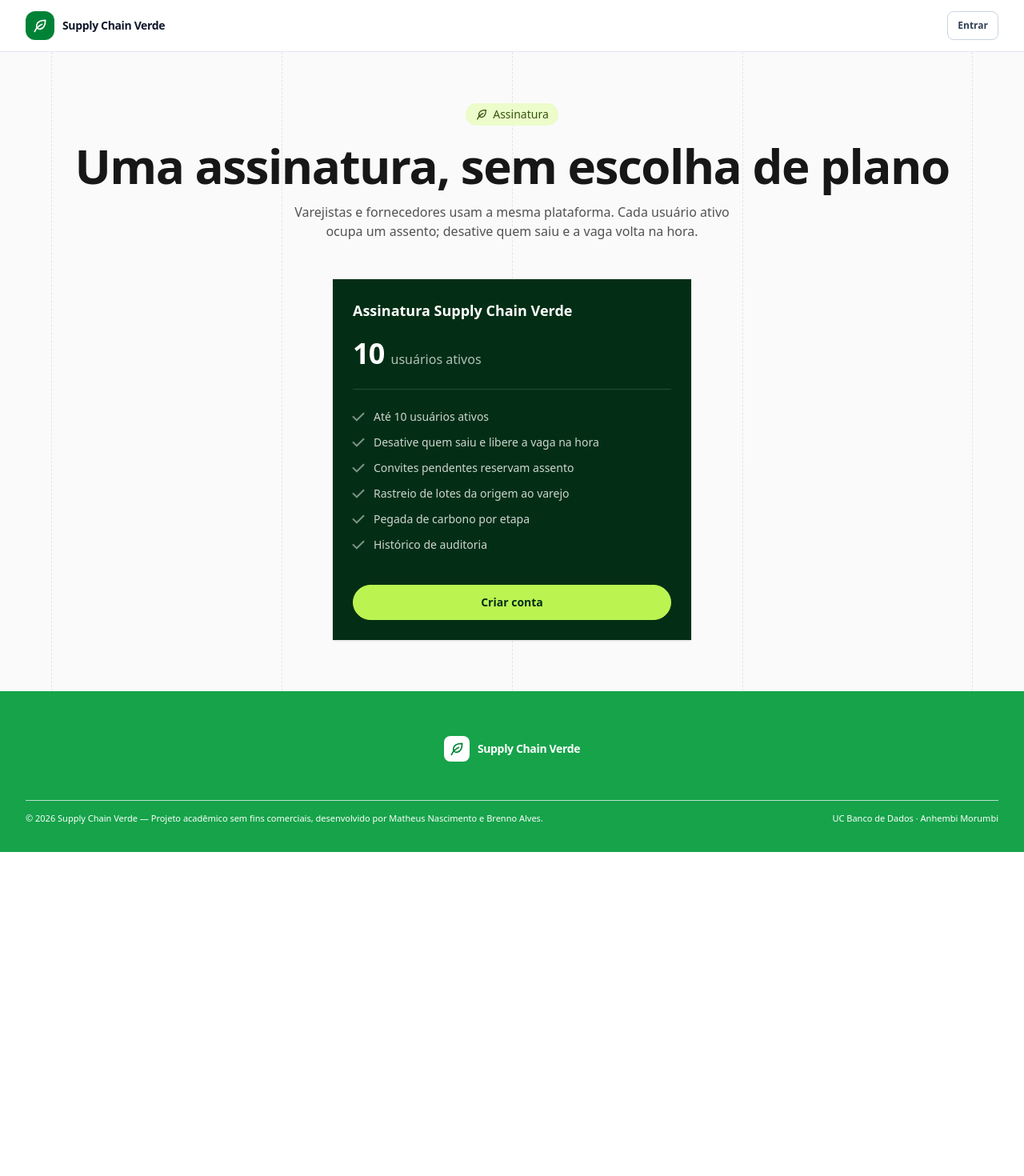
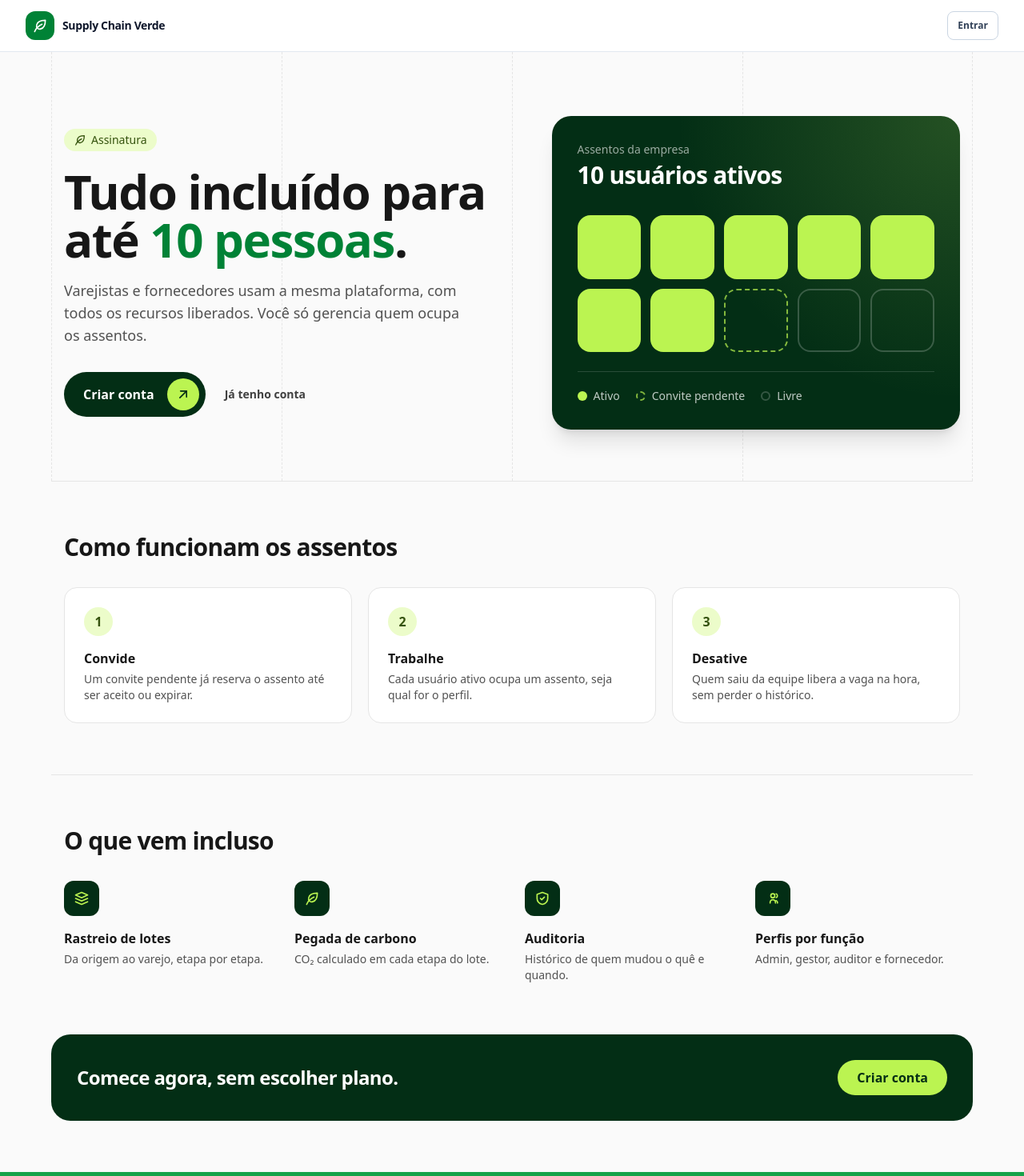
Before and after one commit to matheusnascimentods/supply-chain-verde-web, an Angular app: page /assinatura in a window 1280 px wide. Shown: the top 1470 px of the page at 80% size. Before the commit the page ends 1065 px from the top, so only its background shows below. Built offline with nearby package versions, Linux system fonts and the light colour scheme.

Commit message:
feat: redesenha a página de assinatura com a grade de assentos
Hero em duas colunas com o card dos 10 assentos (ativo, convite pendente
e livre), os três passos do modelo de assentos, os recursos inclusos com
ícones e uma faixa final de CTA.

```diff
--- a/src/app/features/signup/presentation/pages/subscription/index.component.css
+++ b/src/app/features/signup/presentation/pages/subscription/index.component.css
@@ -3,8 +3,16 @@
 .subscription-page {
   @apply min-h-screen bg-neutral-50 text-neutral-900;
 }
-.subscription-main {
-  @apply relative mx-auto max-w-6xl px-4 pt-12 pb-16 sm:pt-16;
+.subscription-icon {
+  @apply h-5 w-5;
+}
+.subscription-icon-sm {
+  @apply h-4 w-4;
+}
+
+/* Hero */
+.subscription-hero {
+  @apply relative mx-auto grid max-w-6xl items-center gap-12 px-4 pt-12 pb-16 sm:pt-20 lg:grid-cols-[1.1fr_1fr];
 }
 .subscription-guides {
   @apply pointer-events-none absolute inset-0 hidden grid-cols-4 md:grid;
@@ -12,43 +20,115 @@
 .subscription-guides span {
   @apply border-l border-dashed border-neutral-200 last:border-r;
 }
-.subscription-intro {
-  @apply relative flex flex-col items-center text-center;
+.subscription-hero-text {
+  @apply relative;
 }
 .subscription-badge {
   @apply inline-flex items-center gap-1.5 rounded-full bg-lime-100 px-3 py-1 text-sm font-medium text-lime-900;
 }
-.subscription-badge-icon {
-  @apply h-4 w-4;
-}
 .subscription-title {
   @apply mt-5 text-4xl font-semibold tracking-tight sm:text-6xl;
 }
+.subscription-highlight {
+  @apply text-green-700;
+}
 .subscription-subtitle {
-  @apply mt-4 max-w-xl text-neutral-600;
+  @apply mt-5 max-w-lg text-lg text-neutral-600;
 }
+.subscription-actions {
+  @apply mt-8 flex flex-wrap items-center gap-6;
+}
+.subscription-cta {
+  @apply inline-flex items-center gap-4 rounded-full bg-green-950 py-2 pr-2 pl-6 font-semibold text-white transition-colors hover:bg-green-900 focus-visible:outline-2 focus-visible:outline-offset-4 focus-visible:outline-green-700;
+}
+.subscription-cta-icon {
+  @apply inline-flex h-10 w-10 items-center justify-center rounded-full bg-lime-300 text-green-950;
+}
+.subscription-link {
+  @apply text-sm font-semibold text-neutral-700 underline-offset-4 hover:underline focus-visible:outline-2 focus-visible:outline-offset-4 focus-visible:outline-green-700;
+}
+
+/* Card com a grade de assentos */
 .subscription-card {
-  @apply relative mx-auto mt-12 flex max-w-md flex-col border border-green-950 bg-green-950 p-6 text-white shadow-sm;
+  @apply relative rounded-3xl bg-green-950 p-6 text-white shadow-xl sm:p-8;
+  background-image: radial-gradient(circle at 100% 0%, rgb(190 242 100 / 0.18), transparent 55%);
 }
-.subscription-name {
-  @apply text-lg font-semibold;
+.subscription-card-head {
+  @apply flex flex-col gap-1;
 }
-.subscription-users {
-  @apply mt-5 border-b border-white/15 pb-6 text-white/70;
+.subscription-card-label {
+  @apply text-sm text-white/60;
 }
-.subscription-users-number {
-  @apply mr-1 text-4xl font-semibold tracking-tight text-white;
+.subscription-card-number {
+  @apply text-3xl font-semibold tracking-tight;
+}
+.subscription-seats {
+  @apply mt-8 grid grid-cols-5 gap-3;
+}
+.subscription-seats .subscription-seat {
+  @apply aspect-square h-auto w-full rounded-2xl;
+}
+.subscription-seat {
+  @apply inline-block h-3 w-3 rounded-full;
+}
+.subscription-seat[data-seat='active'] {
+  @apply bg-lime-300;
+}
+.subscription-seat[data-seat='pending'] {
+  @apply border-2 border-dashed border-lime-300/70;
+}
+.subscription-seat[data-seat='free'] {
+  @apply border-2 border-white/20;
+}
+.subscription-legend {
+  @apply mt-6 flex flex-wrap gap-x-5 gap-y-2 border-t border-white/15 pt-5 text-sm text-white/75;
+}
+.subscription-legend li {
+  @apply flex items-center gap-2;
+}
+
+/* Seções */
+.subscription-section {
+  @apply mx-auto max-w-6xl border-t border-neutral-200 px-4 py-16;
+}
+.subscription-section-title {
+  @apply text-2xl font-semibold tracking-tight sm:text-3xl;
+}
+.subscription-steps {
+  @apply mt-8 grid gap-5 md:grid-cols-3;
+}
+.subscription-step {
+  @apply rounded-2xl border border-neutral-200 bg-white p-6;
+}
+.subscription-step-number {
+  @apply inline-flex h-9 w-9 items-center justify-center rounded-full bg-lime-100 font-semibold text-lime-900;
+}
+.subscription-step-title {
+  @apply mt-4 font-semibold;
+}
+.subscription-step-text {
+  @apply mt-1 text-sm text-neutral-600;
 }
 .subscription-features {
-  @apply mt-6 mb-10 flex flex-1 flex-col gap-3;
+  @apply mt-8 grid gap-8 sm:grid-cols-2 lg:grid-cols-4;
 }
-.subscription-feature {
-  @apply flex items-start gap-3 text-sm text-white/80;
+.subscription-feature-icon {
+  @apply inline-flex h-11 w-11 items-center justify-center rounded-xl bg-green-950 text-lime-300;
 }
-.subscription-feature::before {
-  content: '';
-  @apply mt-1 h-2 w-3.5 shrink-0 -rotate-45 border-b-2 border-l-2 border-current opacity-60;
+.subscription-feature-title {
+  @apply mt-4 font-semibold;
 }
-.subscription-cta {
-  @apply inline-flex min-h-11 items-center justify-center rounded-full border border-lime-300 bg-lime-300 px-5 text-sm font-semibold text-green-950 transition-colors hover:bg-lime-200 focus-visible:outline-2 focus-visible:outline-offset-2 focus-visible:outline-lime-300;
+.subscription-feature-text {
+  @apply mt-1 text-sm text-neutral-600;
 }
+
+/* Faixa final */
+.subscription-band {
+  @apply mx-4 mb-16 flex flex-col items-start justify-between gap-6 rounded-3xl bg-green-950 p-8 text-white sm:flex-row sm:items-center lg:mx-auto lg:max-w-6xl;
+}
+.subscription-band-title {
+  @apply text-2xl font-semibold tracking-tight;
+}
+.subscription-band-cta {
+  @apply inline-flex min-h-11 items-center rounded-full bg-lime-300 px-6 font-semibold text-green-950 transition-colors hover:bg-lime-200 focus-visible:outline-2 focus-visible:outline-offset-4 focus-visible:outline-lime-300;
+}
--- a/src/app/features/signup/presentation/pages/subscription/index.component.html
+++ b/src/app/features/signup/presentation/pages/subscription/index.component.html
@@ -1,29 +1,79 @@
 <div class="subscription-page">
   <app-public-header />
 
-  <main class="subscription-main" aria-labelledby="subscription-title">
+  <main>
+    <section class="subscription-hero" aria-labelledby="subscription-title">
       <div class="subscription-guides" aria-hidden="true"><span></span><span></span><span></span><span></span></div>
 
-    <div class="subscription-intro">
+      <div class="subscription-hero-text">
         <p class="subscription-badge">
-        <svg viewBox="0 0 24 24" class="subscription-badge-icon" fill="none" stroke="currentColor" stroke-width="2" stroke-linecap="round" stroke-linejoin="round" aria-hidden="true">
+          <svg viewBox="0 0 24 24" class="subscription-icon-sm" fill="none" stroke="currentColor" stroke-width="2" stroke-linecap="round" stroke-linejoin="round" aria-hidden="true">
             <path d="M20 4c-7 0-12 2-13 7-1 4 2 7 6 6 5-1 7-6 7-13Z" /><path d="M4 21c2-5 5-8 11-11" />
           </svg>
           Assinatura
         </p>
-      <h1 id="subscription-title" class="subscription-title">Uma assinatura, sem escolha de plano</h1>
-      <p class="subscription-subtitle">Varejistas e fornecedores usam a mesma plataforma. Cada usuário ativo ocupa um assento; desative quem saiu e a vaga volta na hora.</p>
+        <h1 id="subscription-title" class="subscription-title">Tudo incluído para até <span class="subscription-highlight">{{ maxUsers }} pessoas</span>.</h1>
+        <p class="subscription-subtitle">Varejistas e fornecedores usam a mesma plataforma, com todos os recursos liberados. Você só gerencia quem ocupa os assentos.</p>
+        <div class="subscription-actions">
+          <a class="subscription-cta" routerLink="/cadastro" data-testid="subscription-cta">
+            Criar conta
+            <span class="subscription-cta-icon" aria-hidden="true">
+              <svg viewBox="0 0 24 24" class="subscription-icon" fill="none" stroke="currentColor" stroke-width="2" stroke-linecap="round" stroke-linejoin="round"><path d="M7 17 17 7" /><path d="M8 7h9v9" /></svg>
+            </span>
+          </a>
+          <a class="subscription-link" routerLink="/login">Já tenho conta</a>
+        </div>
       </div>
 
-    <section class="subscription-card" aria-labelledby="subscription-name" data-testid="subscription-card">
-      <h2 id="subscription-name" class="subscription-name">Assinatura Supply Chain Verde</h2>
-      <p class="subscription-users"><strong class="subscription-users-number">{{ maxUsers }}</strong> usuários ativos</p>
-      <ul class="subscription-features">
-        @for (feature of features; track feature) {
-          <li class="subscription-feature">{{ feature }}</li>
+      <figure class="subscription-card" data-testid="subscription-card">
+        <figcaption class="subscription-card-head">
+          <span class="subscription-card-label">Assentos da empresa</span>
+          <strong class="subscription-card-number">{{ maxUsers }} usuários ativos</strong>
+        </figcaption>
+        <ul class="subscription-seats" aria-label="Exemplo: 7 assentos ativos, 1 convite pendente e 2 livres">
+          @for (seat of seats; track $index) {
+            <li class="subscription-seat" [attr.data-seat]="seat"></li>
           }
         </ul>
-      <a class="subscription-cta" routerLink="/cadastro" data-testid="subscription-cta">Criar conta</a>
+        <ul class="subscription-legend" aria-hidden="true">
+          <li><span class="subscription-seat" data-seat="active"></span>Ativo</li>
+          <li><span class="subscription-seat" data-seat="pending"></span>Convite pendente</li>
+          <li><span class="subscription-seat" data-seat="free"></span>Livre</li>
+        </ul>
+      </figure>
+    </section>
+
+    <section class="subscription-section" aria-labelledby="subscription-steps-title">
+      <h2 id="subscription-steps-title" class="subscription-section-title">Como funcionam os assentos</h2>
+      <ol class="subscription-steps">
+        @for (step of steps; track step.title; let index = $index) {
+          <li class="subscription-step">
+            <span class="subscription-step-number" aria-hidden="true">{{ index + 1 }}</span>
+            <h3 class="subscription-step-title">{{ step.title }}</h3>
+            <p class="subscription-step-text">{{ step.text }}</p>
+          </li>
+        }
+      </ol>
+    </section>
+
+    <section class="subscription-section" aria-labelledby="subscription-features-title">
+      <h2 id="subscription-features-title" class="subscription-section-title">O que vem incluso</h2>
+      <ul class="subscription-features">
+        @for (feature of features; track feature.title) {
+          <li class="subscription-feature">
+            <span class="subscription-feature-icon" aria-hidden="true">
+              <svg viewBox="0 0 24 24" class="subscription-icon" fill="none" stroke="currentColor" stroke-width="2" stroke-linecap="round" stroke-linejoin="round"><path [attr.d]="feature.icon" /></svg>
+            </span>
+            <h3 class="subscription-feature-title">{{ feature.title }}</h3>
+            <p class="subscription-feature-text">{{ feature.text }}</p>
+          </li>
+        }
+      </ul>
+    </section>
+
+    <section class="subscription-band" aria-labelledby="subscription-band-title">
+      <h2 id="subscription-band-title" class="subscription-band-title">Comece agora, sem escolher plano.</h2>
+      <a class="subscription-band-cta" routerLink="/cadastro">Criar conta</a>
     </section>
   </main>
 </div>
--- a/src/app/features/signup/presentation/pages/subscription/index.component.ts
+++ b/src/app/features/signup/presentation/pages/subscription/index.component.ts
@@ -1,6 +1,11 @@
 import { ChangeDetectionStrategy, Component } from '@angular/core';
 import { RouterLink } from '@angular/router';
 import { PublicHeaderComponent } from '../../components/public-header/index.component';
+
+type Seat = 'active' | 'pending' | 'free';
+
+// ponytail: teto fixo no texto; ler de um endpoint público se o teto virar variável por cliente.
+const MAX_USERS = 10;
 
 @Component({
   selector: 'app-subscription',
@@ -10,14 +15,19 @@ import { PublicHeaderComponent } from '../../components/public-header/index.comp
   changeDetection: ChangeDetectionStrategy.OnPush,
 })
 export class SubscriptionComponent {
-  // ponytail: teto fixo no texto; ler de um endpoint público se o teto virar variável por cliente.
-  protected readonly maxUsers = 10;
+  protected readonly maxUsers = MAX_USERS;
+  // Exemplo ilustrativo da grade de assentos: 7 ativos, 1 convite pendente, 2 livres.
+  protected readonly seats: Seat[] = [...Array(7).fill('active'), 'pending', 'free', 'free'];
+  protected readonly steps = [
+    { title: 'Convide', text: 'Um convite pendente já reserva o assento até ser aceito ou expirar.' },
+    { title: 'Trabalhe', text: 'Cada usuário ativo ocupa um assento, seja qual for o perfil.' },
+    { title: 'Desative', text: 'Quem saiu da equipe libera a vaga na hora, sem perder o histórico.' },
+  ];
+  // Ícones no estilo stroke 24×24 do resto da app.
   protected readonly features = [
-    `Até ${this.maxUsers} usuários ativos`,
-    'Desative quem saiu e libere a vaga na hora',
-    'Convites pendentes reservam assento',
-    'Rastreio de lotes da origem ao varejo',
-    'Pegada de carbono por etapa',
-    'Histórico de auditoria',
+    { title: 'Rastreio de lotes', text: 'Da origem ao varejo, etapa por etapa.', icon: 'M3 7l9-4 9 4-9 4-9-4Zm0 5 9 4 9-4M3 17l9 4 9-4' },
+    { title: 'Pegada de carbono', text: 'CO₂ calculado em cada etapa do lote.', icon: 'M20 4c-7 0-12 2-13 7-1 4 2 7 6 6 5-1 7-6 7-13ZM4 21c2-5 5-8 11-11' },
+    { title: 'Auditoria', text: 'Histórico de quem mudou o quê e quando.', icon: 'M12 3l8 3v6c0 5-3.5 8-8 9-4.5-1-8-4-8-9V6l8-3Zm-3 9 2 2 4-4' },
+    { title: 'Perfis por função', text: 'Admin, gestor, auditor e fornecedor.', icon: 'M16 19v-1a4 4 0 0 0-8 0v1M12 11a3 3 0 1 0 0-6 3 3 0 0 0 0 6Zm7 8v-1a3 3 0 0 0-2-2.8M17 5.2a3 3 0 0 1 0 5.6' },
   ];
 }
```
Lines whose indentation alone changed are shown as unchanged.
